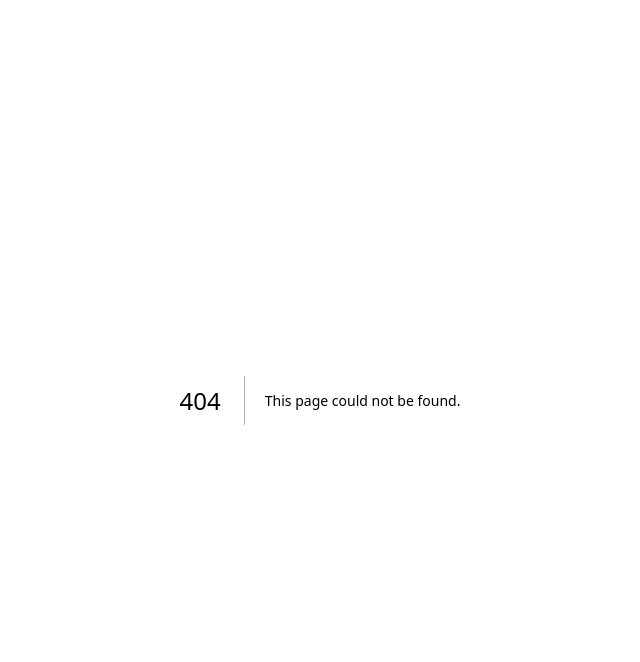
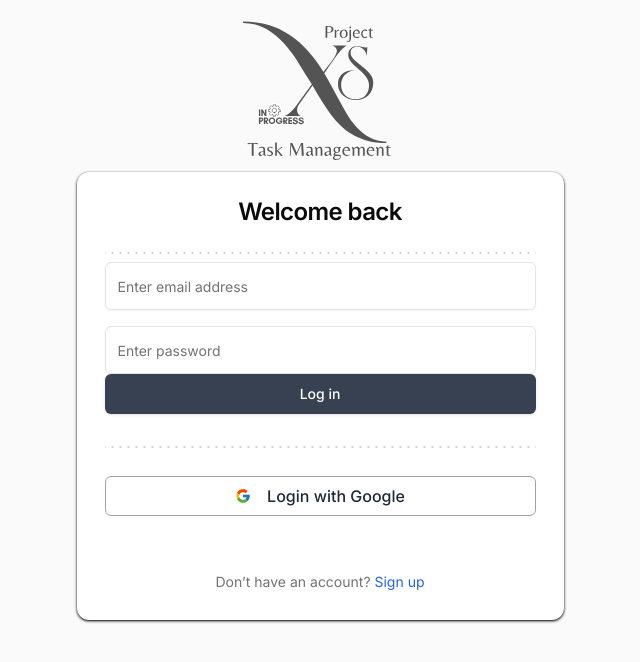
Before and after one commit to r3dhorse/projectxs-task-management, a Next.js app: page /sign-in in a window 1280 px wide. Before the commit this address had no page. Shown: the top 662 px of the page, without its empty margins (320-960 px from the left). Built offline with nearby package versions, Linux system fonts and the light colour scheme.

Commit message:
FEAT: Add Sign Card and Logo

```diff
--- /dev/null
+++ b/src/app/(auth)/layout.tsx
@@ -0,0 +1,26 @@
+"use client"
+
+import Image from "next/image";
+
+
+interface AuthLayoutProps {
+  children: React.ReactNode;
+};
+
+const AuthLayout = ({ children }: AuthLayoutProps) => {
+
+  return (
+    <main className="bg-neutral-50 min-h-screen">
+      <div className="mx-auto max-w-screen-2xl p-4">
+        <nav className="flex justify-center items-center">
+          <Image src="/logo.svg" height={252} width={156} alt="Logo" />
+        </nav>
+        <div className="flex flex-col items-center justify-center -mt-0.75">
+          {children}
+        </div>
+      </div>
+    </main>
+  );
+}
+
+export default AuthLayout;
--- /dev/null
+++ b/src/app/(auth)/sign-in/page.tsx
@@ -0,0 +1,9 @@
+import { SigInCard } from "@/features/auth/components/sign-in-card";
+
+
+const SignInPage = () => {
+  return <SigInCard />
+
+};
+
+export default SignInPage;
--- /dev/null
+++ b/src/app/(auth)/sign-up/page.tsx
@@ -0,0 +1,9 @@
+const SignUpPage = () => {
+  return (
+    <div>
+      SignUpPage
+    </div>
+  )
+}
+
+export default SignUpPage;
--- a/src/app/layout.tsx
+++ b/src/app/layout.tsx
@@ -1,22 +1,10 @@
 import type { Metadata } from "next";
+import { Inter } from "next/font/google"
 import localFont from "next/font/local";
 import "./globals.css";
+import { cn } from "@/lib/utils"
 
-const geistSans = localFont({
-  src: "./fonts/GeistVF.woff",
-  variable: "--font-geist-sans",
-  weight: "100 900",
-});
-const geistMono = localFont({
-  src: "./fonts/GeistMonoVF.woff",
-  variable: "--font-geist-mono",
-  weight: "100 900",
-});
-
-export const metadata: Metadata = {
-  title: "Task Management",
-  description: "Generated by Xs",
-};
+const inter = Inter({ subsets: ["latin"] });
 
 export default function RootLayout({
   children,
@@ -26,7 +14,7 @@
   return (
     <html lang="en">
       <body
-        className={`${geistSans.variable} ${geistMono.variable} antialiased`}
+        className={cn(inter.className, "antialiased min-h-screen")}
       >
         {children}
       </body>
--- /dev/null
+++ b/src/components/dotted-separator.tsx
@@ -0,0 +1,46 @@
+import { cn } from "@/lib/utils";
+
+interface DottedSeparatorProps {
+  className?: string;
+  color?: string;
+  height?: string;
+  dotSize?: string;
+  gapSize?: string;
+  direction?: "horizontal" | "vertical";
+}
+
+export const DottedSeparator = ({
+  className,
+  color = "#d4d4d4",
+  height = "2px",
+  dotSize = "2px",
+  gapSize = "6px",
+  direction = "horizontal"
+}: DottedSeparatorProps) => {
+  const isHorizontal = direction === "horizontal";
+
+  const backgroundSize = isHorizontal
+    ? `${parseInt(dotSize) + parseInt(gapSize)}px ${height}`
+    : `${height} ${parseInt(dotSize) + parseInt(gapSize)}px`;
+
+  return (
+    <div
+      className={cn(
+        isHorizontal ? "w-full flex items-center" : "h-full flex flex-col items-center",
+        className
+      )}
+    >
+      <div
+        className={isHorizontal ? "flex-grow" : "flex-grow-0"}
+        style={{
+          width: isHorizontal ? "100%" : height,
+          height: isHorizontal ? height : "100%",
+          backgroundImage: `radial-gradient(circle, ${color} 25%, transparent 25%)`,
+          backgroundSize,
+          backgroundRepeat: isHorizontal ? "repeat-x" : "repeat-y",
+          backgroundPosition: "center"
+        }}
+      />
+    </div>
+  );
+};
--- /dev/null
+++ b/src/features/auth/components/sign-in-card.tsx
@@ -0,0 +1,68 @@
+import { DottedSeparator } from "@/components/dotted-separator";
+import { FcGoogle } from "react-icons/fc";
+import { Card, CardContent, CardHeader, CardTitle } from "@/components/ui/card"
+import { Input } from "@/components/ui/input";
+import { Button } from "@/components/ui/button";
+import Link from "next/link";
+
+
+
+
+
+export const SigInCard = () => {
+  return (
+    <Card className="w-full h-full md:w-[487px] border-none shadow-stone-950">
+      <CardHeader className="flex items-center justify-center text-center">
+        <CardTitle className="text-2xl">
+          Welcome back
+        </CardTitle>
+      </CardHeader>
+
+      <div className="px-7 mb-2">
+        <DottedSeparator />
+      </div>
+
+      <CardContent className="px-7 mb-2">
+        <form className="space-y-4">
+          <Input
+            type="email"
+            placeholder="Enter email address"
+            autoComplete="email"
+          />
+          <Input
+            type="password"
+            placeholder="Enter password"
+            autoComplete="current-password"
+          />
+        </form>
+
+        <Button type="submit" size="lg" variant="primary" className="w-full">
+          Log in
+        </Button>
+
+      </CardContent>
+
+      <div className="px-7">
+        <DottedSeparator />
+      </div>
+
+      <CardContent className="p-7 flex flex-col gap-y-4">
+        <Button size="lg" className="w-full items-center text-base" variant="outline">
+          <FcGoogle className="size-6 mr-2" />
+          Login with Google
+        </Button>
+      </CardContent>
+      <CardContent className="p-7 text-center">
+        <p className="text-sm text-muted-foreground">
+          Don’t have an account?{" "}
+          <Link href="/sign-up" className="text-blue-600 hover:underline">
+            Sign up
+          </Link>
+        </p>
+      </CardContent>
+
+
+
+    </Card>
+  );
+}
```
Also changed, not shown: public/logo.svg (added).
